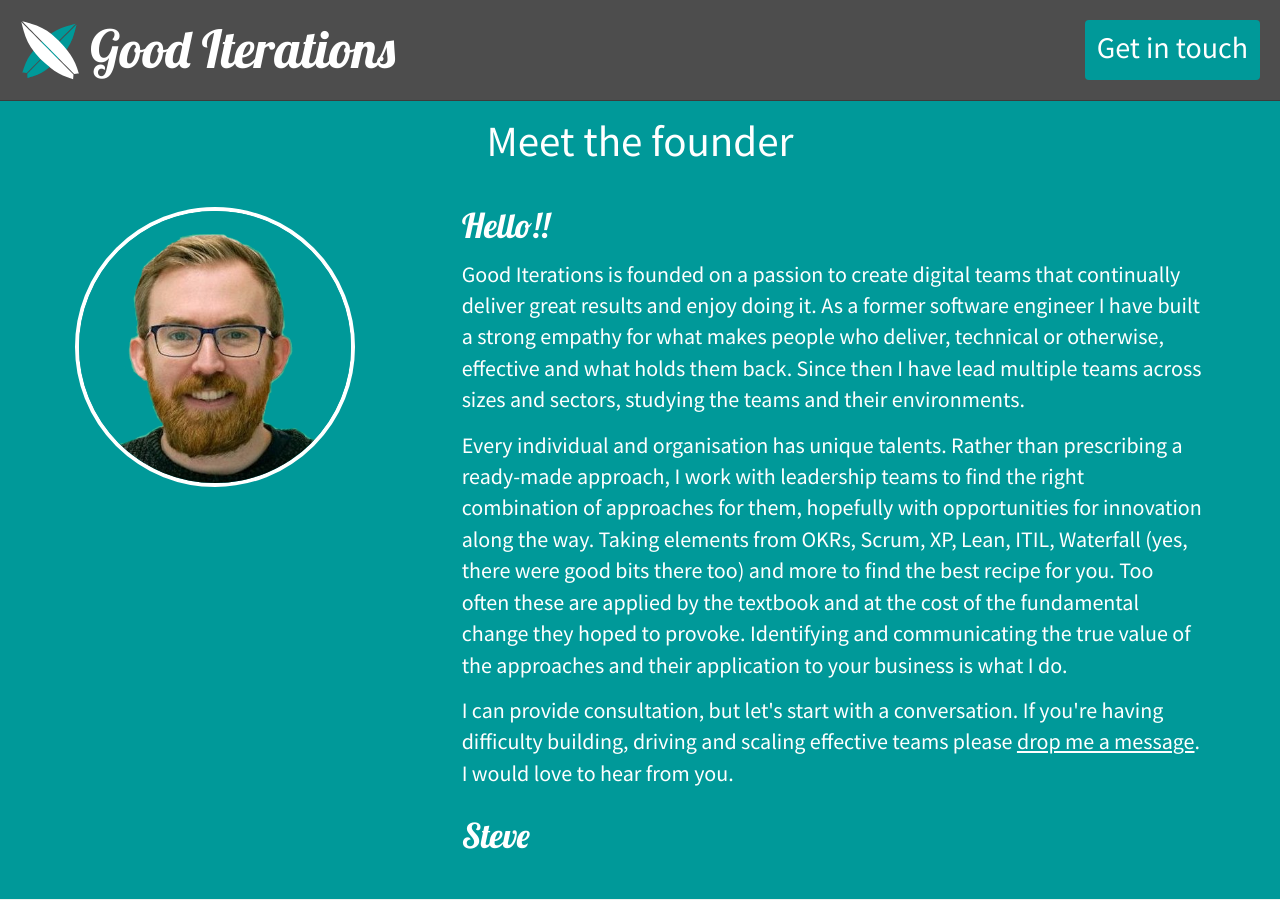
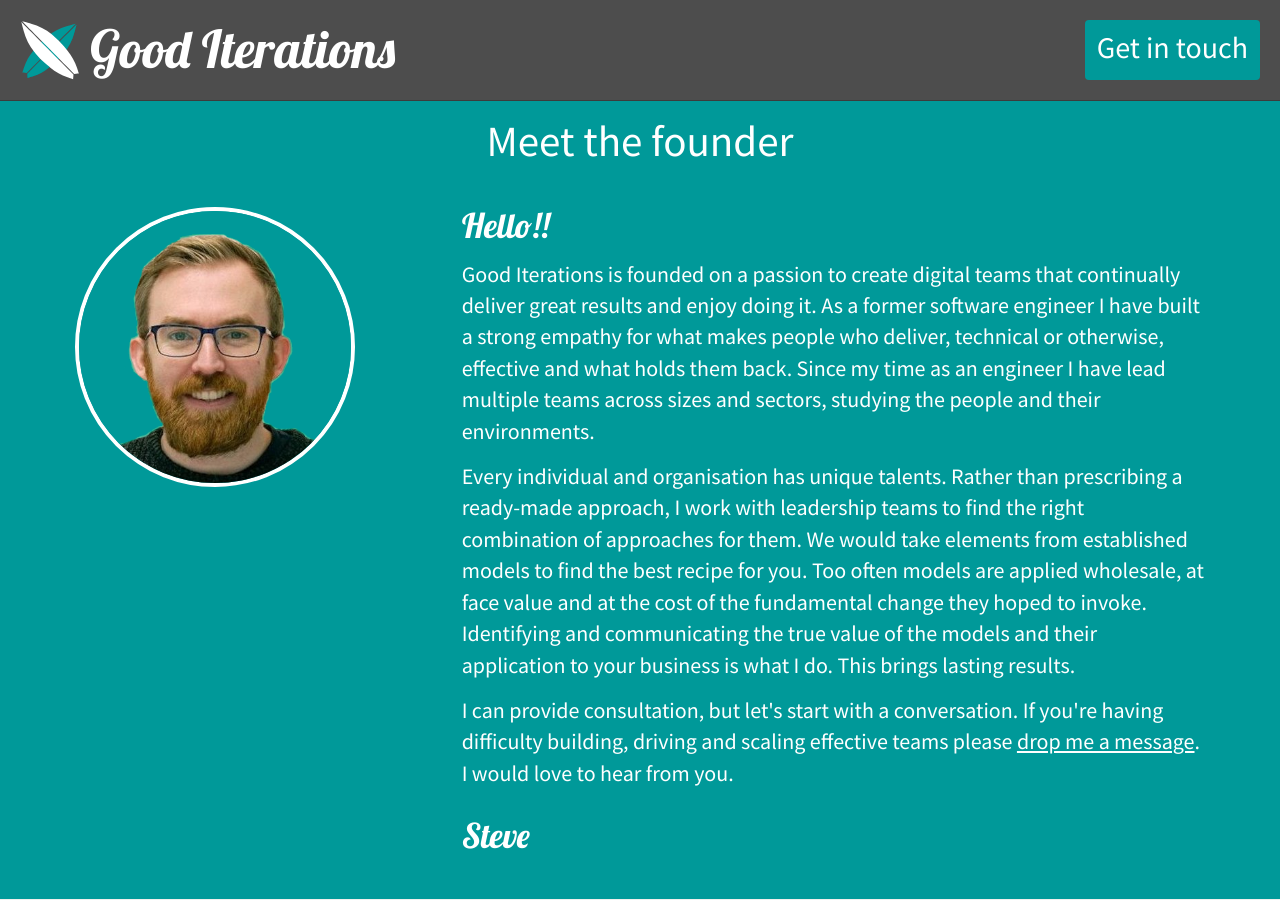
Before and after one commit to goodits/gi-blog, a Jekyll site: the page built from index.html, in a window 1280 px wide and 900 px high, scrolled down 807 px. Built offline with Jekyll 4.4.1, drawn with Linux system fonts in a browser that asks for light colours; nearby versions of some CDN libraries; comment, search, counter and statistics services are not loaded; some of the changed text lies outside the part shown.

Commit message:
Crush feedback

```diff
--- a/_data/founders.yml
+++ b/_data/founders.yml
@@ -3,6 +3,6 @@
   image-alt: Profile picture for Steve
   salutation: Hello!
   notes:
-    - Good Iterations is founded on a passion to create digital teams that continually deliver great results and enjoy doing it. As a former software engineer I have built a strong empathy for what makes people who deliver, technical or otherwise, effective and what holds them back. Since then I have lead multiple teams across sizes and sectors, studying the teams and their environments.
-    - Every individual and organisation has unique talents. Rather than prescribing a ready-made approach, I work with leadership teams to find the right combination of approaches for them, hopefully with opportunities for innovation along the way. Taking elements from OKRs, Scrum, XP, Lean, ITIL, Waterfall (yes, there were good bits there too) and more to find the best recipe for you. Too often these are applied by the textbook and at the cost of the fundamental change they hoped to provoke. Identifying and communicating the true value of the approaches and their application to your business is what I do.
+    - Good Iterations is founded on a passion to create digital teams that continually deliver great results and enjoy doing it. As a former software engineer I have built a strong empathy for what makes people who deliver, technical or otherwise, effective and what holds them back. Since my time as an engineer I have lead multiple teams across sizes and sectors, studying the people and their environments.
+    - Every individual and organisation has unique talents. Rather than prescribing a ready-made approach, I work with leadership teams to find the right combination of approaches for them. We would take elements from established models to find the best recipe for you. Too often models are applied wholesale, at face value and at the cost of the fundamental change they hoped to invoke. Identifying and communicating the true value of the models and their application to your business is what I do. This brings lasting results.
     - I can provide consultation, but let's start with a conversation. If you're having difficulty building, driving and scaling effective teams please <a href="/#contact">drop me a message</a>. I would love to hear from you.
--- a/_includes/footer.html
+++ b/_includes/footer.html
@@ -1,13 +1,13 @@
 <div class="row footer narrow" id="contact">
   <div class="col-md-6">
-    <h3>Where to find us.</h3>
+    <h3>Where to find us</h3>
     <ul>
       <li><a href="http://twitter.com/gooditerations" target="_blank"><i class="fa fa-twitter-square" aria-hidden="true"></i> Twitter</a></li>
       <li><a href="https://www.linkedin.com/in/steve-coppin-smith-b909362/" target="_blank"><i class="fa fa-linkedin-square" aria-hidden="true"></i> LinkedIn</a></li>
     </ul>
   </div>
   <div class="col-md-6">
-    <h3>Getting in touch.</h3>
+    <h3>Our availability</h3>
     <p>
       Good Iterations collaborates in person across London and the South East of England, but if you're further afield let's still chat. As happy to chat over a hangout as over a coffee. Would love to hear from you.
     </p>
```
